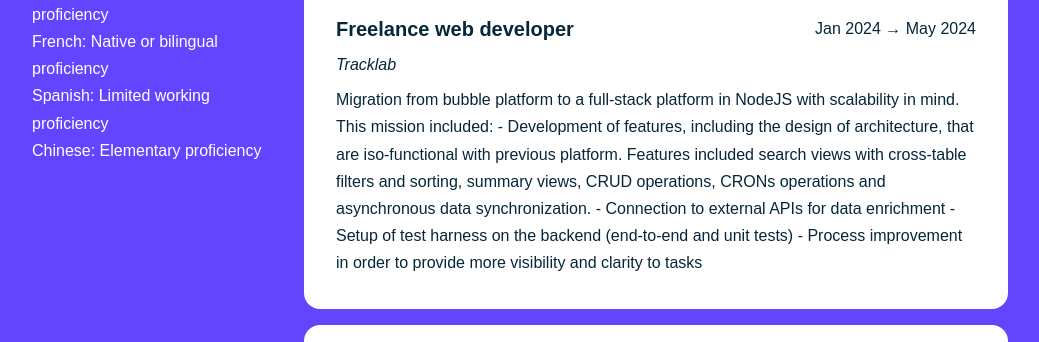
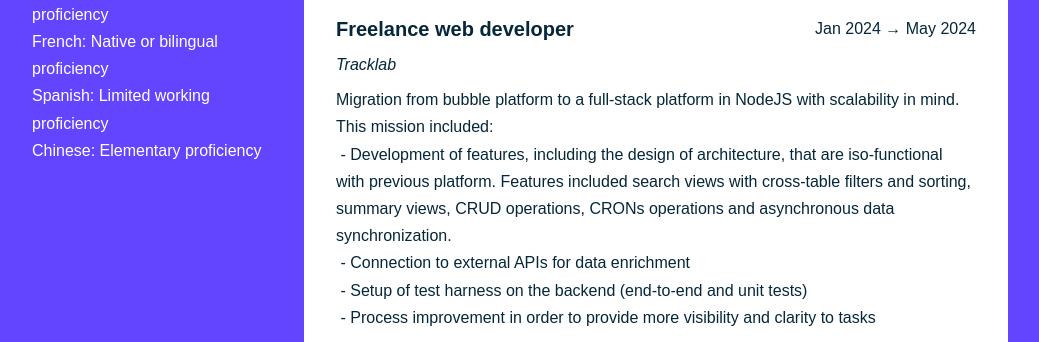
Before and after one commit to gabjauf/gabjauf.github.io, an Astro site: page /about in a window 1280 px wide. Shown: the part 612-954 px from the top of the page, without its empty margins (120-1159 px from the left). Built offline with nearby package versions, Linux system fonts and the light colour scheme; Astro itself is replaced by a stand-in of ours.

Commit message:
fix whitespace

```diff
--- a/public/resume.json
+++ b/public/resume.json
@@ -21,7 +21,7 @@
       "position": "Freelance web developer",
       "website": "",
       "startDate": "2024-01-01",
-      "summary": "Migration from bubble platform to a full-stack platform in NodeJS with scalability in mind. This mission included: - Development of features, including the design of architecture, that are iso-functional with previous platform. Features included search views with cross-table filters and sorting, summary views, CRUD operations, CRONs operations and asynchronous data synchronization. - Connection to external APIs for data enrichment - Setup of test harness on the backend (end-to-end and unit tests) - Process improvement in order to provide more visibility and clarity to tasks",
+      "summary": "Migration from bubble platform to a full-stack platform in NodeJS with scalability in mind. This mission included:\n - Development of features, including the design of architecture, that are iso-functional with previous platform. Features included search views with cross-table filters and sorting, summary views, CRUD operations, CRONs operations and asynchronous data synchronization.\n - Connection to external APIs for data enrichment\n - Setup of test harness on the backend (end-to-end and unit tests)\n - Process improvement in order to provide more visibility and clarity to tasks",
       "highlights": [],
       "endDate": "2024-05-01"
     },
@@ -30,7 +30,7 @@
       "position": "Chief Technology Officer",
       "website": "",
       "startDate": "2023-05-01",
-      "summary": "Entering as the CTO of an early stage startup, my objective was to reach the MVP as fast as possible. We underwent a lot of back and forth on the product with our prospects, and after first confirmations of interest, we settled on a verification and comparison engine for tender bids in the construction industry. This engine would ensure: - All bids respond to the construction work specification fully. Missing items are identified - Prices can be compared between identical items  A few of the challenges I had to overcome: - Table parsing from excel / pdf, including columns identification - Matching between identical items between tender bids to enable comparison - AI model deployments that would help in the matching (OCR, custom AI) - Reliable prompts (especially making them reliable and maintain them when OpenAI updated its models)",
+      "summary": "Entering as the CTO of an early stage startup, my objective was to reach the MVP as fast as possible. We underwent a lot of back and forth on the product with our prospects, and after first confirmations of interest, we settled on a verification and comparison engine for tender bids in the construction industry. This engine would ensure:\n - All bids respond to the construction work specification fully. Missing items are identified\n - Prices can be compared between identical items  A few of the challenges I had to overcome:\n - Table parsing from excel / pdf, including columns identification\n - Matching between identical items between tender bids to enable comparison\n - AI model deployments that would help in the matching (OCR, custom AI)\n - Reliable prompts (especially making them reliable and maintain them when OpenAI updated its models)",
       "highlights": [],
       "endDate": "2023-10-01"
     },
--- a/src/pages/about.astro
+++ b/src/pages/about.astro
@@ -69,7 +69,7 @@ import FormattedDate from "../components/FormattedDate.astro";
                     />
                   </span>
                 </div>
-                <p class="m-0">{workExperience.summary}</p>
+                <p class="m-0 whitespace-break-spaces">{workExperience.summary}</p>
               </div>
             </div>
           );
```
